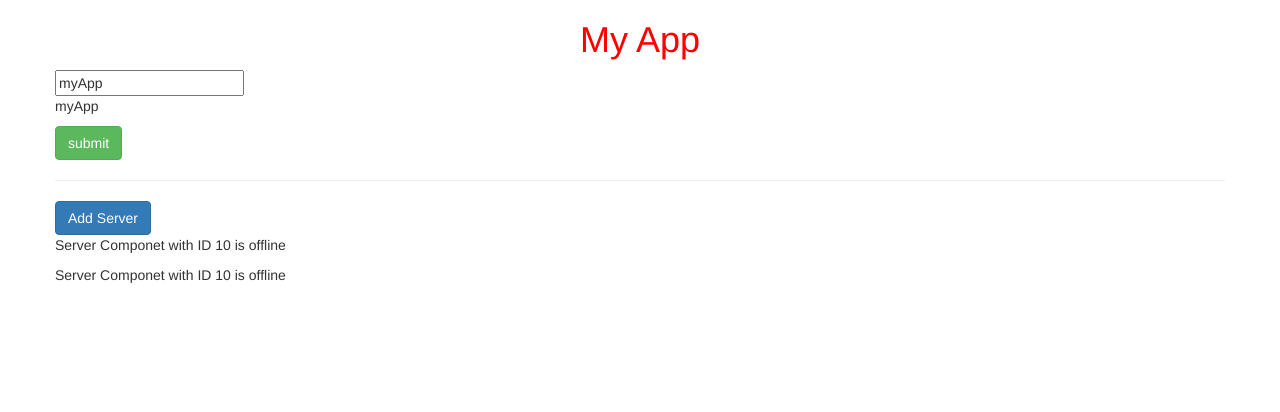
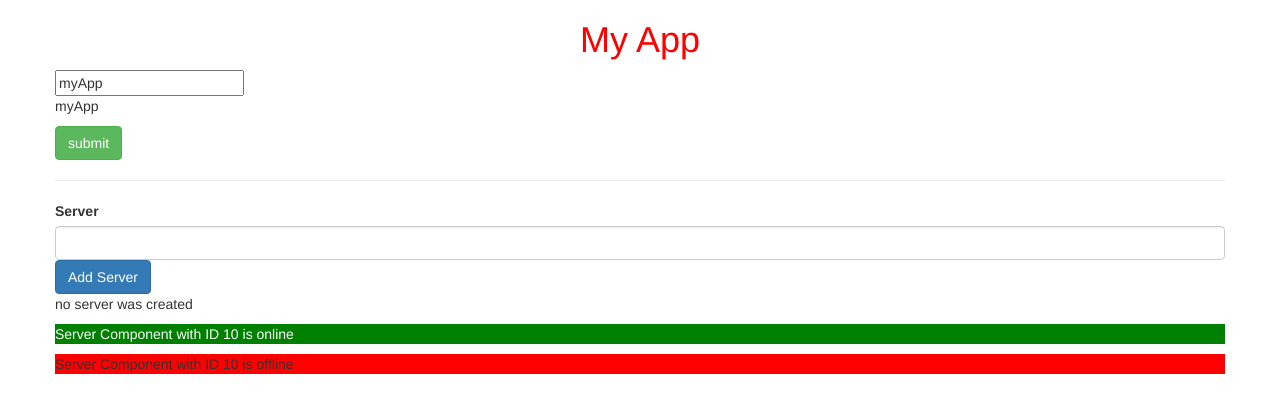
Before and after one commit to escaper495/myApp, an Angular app: page / in a window 1280 px wide. Shown: the top 412 px of the page. Built offline with nearby package versions, Linux system fonts and the light colour scheme.

Commit message:
ngIf, ngFor, ngStyle, ngClass directives

```diff
--- a/src/app/server/server.component.html
+++ b/src/app/server/server.component.html
@@ -1 +1,4 @@
-<p>Server Componet with ID {{serverID}} is {{serverStatus}} </p>
+<p [ngStyle]="{backgroundColor: getColor()}"
+[ngClass]="{online : serverStatus === 'online'} ">
+    Server Component with ID {{serverID}} is {{getServerStatus()}}
+</p>
--- a/src/app/server/server.component.ts
+++ b/src/app/server/server.component.ts
@@ -2,10 +2,26 @@
 
 @Component({
     selector : 'app-server',
-    templateUrl : './server.component.html'
+    templateUrl : './server.component.html',
+    styles : [`
+        .online
+        {color : white;}
+    `]
 })
 
 export class ServerComponent {
     serverID = 10;
     serverStatus = "offline";
+
+    constructor(){
+        this.serverStatus = Math.random() > 0.5 ? "online" : "offline";
+    }
+
+    getServerStatus(){
+        return this.serverStatus;
+    }
+
+    getColor(){
+        return this.serverStatus === "online" ? "green" : "red";
+    }
 }
--- a/src/app/servers/servers.component.html
+++ b/src/app/servers/servers.component.html
@@ -1,5 +1,13 @@
-<button class="btn btn-primary" [disabled]="!allowServer">Add Server</button>
+<label>Server</label>
+<!-- <input type="text" class="form-control" (input)="onUpdateServer($event)" > -->  <!-- Event binding -->
+<input type="text" class="form-control" [(ngModel)]="serverName" >
+<!-- <p> {{serverName}} </p> -->
+
+<button class="btn btn-primary" [disabled]="!allowServer" (click)="onCreateServer()" >Add Server</button>
 <!-- <p>{{allowServer}}</p> -->                     <!-- String interpolation -->
 <!-- <p [innerHTML]="allowServer" ></p> -->         <!-- Property binding -->
-<app-server></app-server>
-<app-server></app-server>
+<p *ngIf="flag; else noServer"> {{serverCreationStatus}} </p>
+<ng-template #noServer>
+    <p>no server was created</p>
+</ng-template>
+<app-server *ngFor="let server of servers"></app-server>
--- a/src/app/servers/servers.component.ts
+++ b/src/app/servers/servers.component.ts
@@ -9,6 +9,11 @@
 })
 export class ServersComponent implements OnInit {
   allowServer = false;
+  serverCreationStatus = "no server created";
+  serverName = "";
+  flag = false;
+  servers = ["test1", "test2"];
+
   constructor() {
     setTimeout(()=>{
       this.allowServer = true;
@@ -18,4 +23,15 @@
   ngOnInit() {
   }
 
+  onCreateServer(){
+    this.flag = true;
+    this.servers.push(this.serverName);
+    this.serverCreationStatus = "server created. Name is " + this.serverName;
+  }
+
+  //   Event Binding
+  /* onUpdateServer(event : Event){
+    this.serverName = (<HTMLInputElement> event.target).value;
+  } */
+
 }
```
